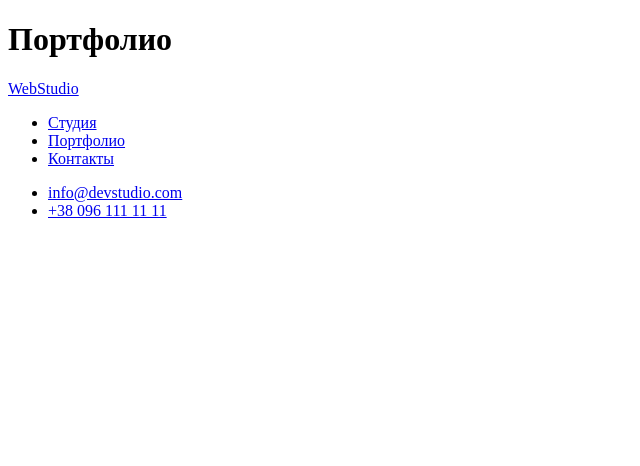
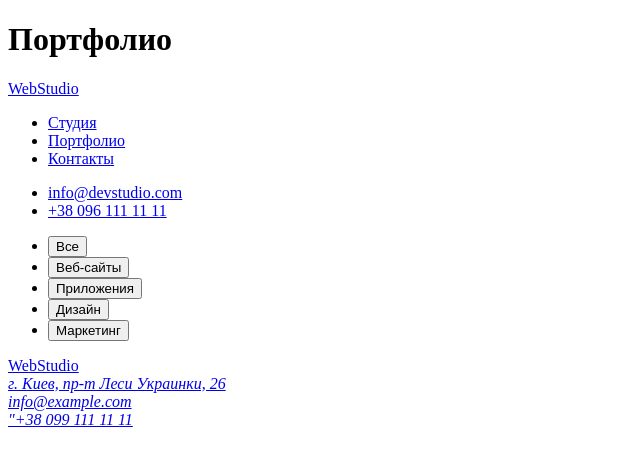
Before and after one commit to IrynaFedorova/goit-markup-hw-02, a plain HTML site: page portfolio.html in a window 1280 px wide. Shown: the whole page, without its empty margins (0-640 px from the left). Drawn offline with Linux system fonts and the light colour scheme.

Commit message:
Добавляет кнопки и футер

```diff
--- a/portfolio.html
+++ b/portfolio.html
@@ -25,5 +25,22 @@
     </ul>
 </header>
 <main>
+<ul>
+  <li><button type="button">Все</button></li>
+  <li><button type="button">Веб-сайты</button></li>
+  <li><button type="button">Приложения</button></li>
+  <li><button type="button">Дизайн</button></li>
+  <li><button type="button">Маркетинг</button></li>
+</ul>
+</main>
+  <!--Футер-->
+<footer id="contacts">
+    <a href="./index.html">WebStudio</a>
+    <address><a href="https://www.google.com/maps/embed?pb=!1m18!1m12!1m3!1d2541.7794508425072!2d30.536197115730527!3d50.42658067947204!2m3!1f0!2f0!3f0!3m2!1i1024!2i768!4f13.1!3m3!1m2!1s0x40d4cf0e033ecbe9%3A0x57a4dffefec77da0!2z0LHRg9C7LiDQm9C10YHQuCDQo9C60YDQsNC40L3QutC4LCAyNiwg0JrQuNC10LIsIDAyMDAw!5e0!3m2!1sru!2sua!4v1602182648974!5m2!1sru!2sua" target="blanc">г. Киев, пр-т Леси Украинки, 26</a>
+    </address>
+    <address><a href="mailto:info@example.com">info@example.com</a>
+    </address>
+    <address><a href="tel:+380991111111">"+38 099 111 11 11</a>
+    </address>
 </body>
 </html>
```
